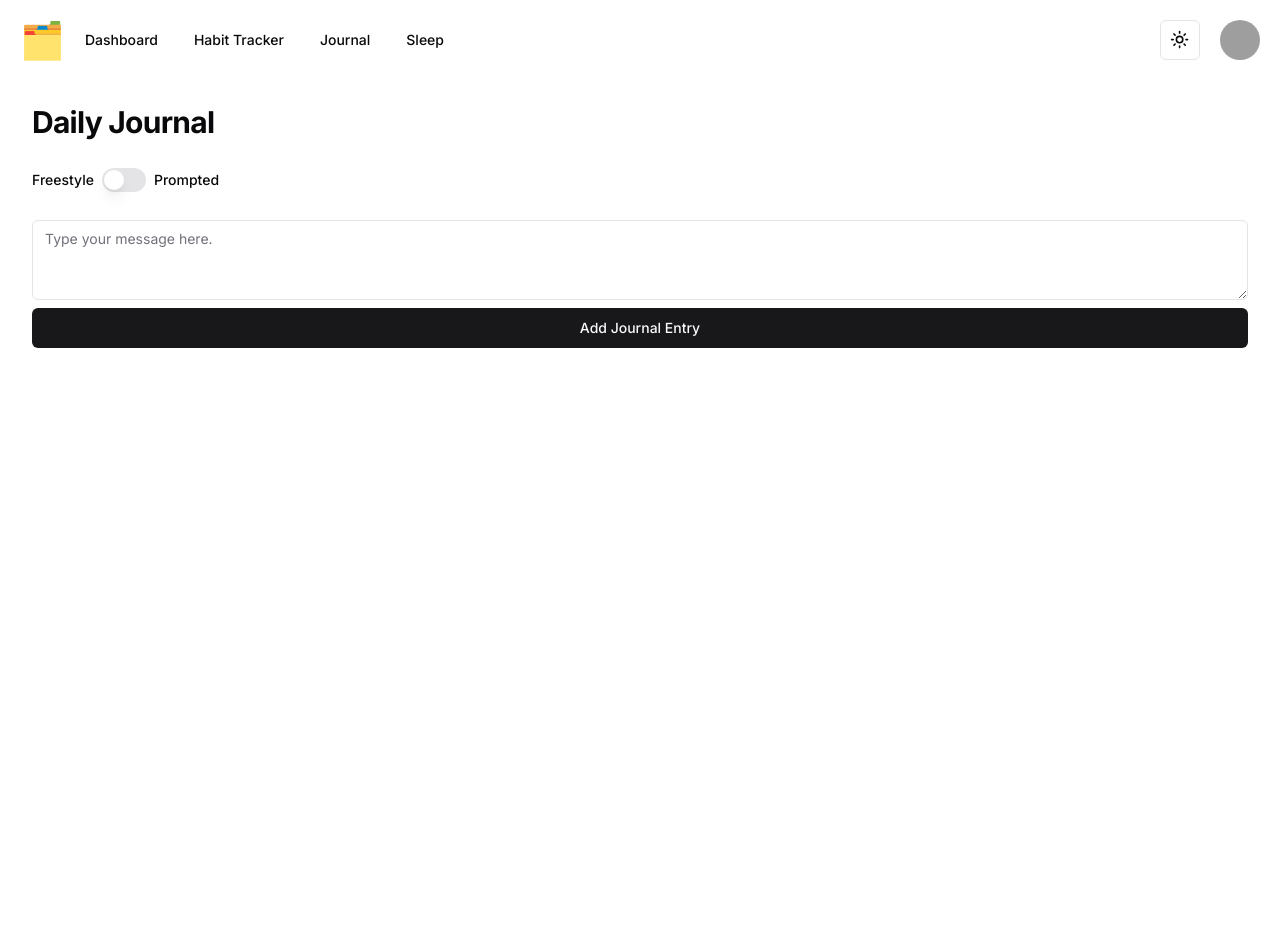
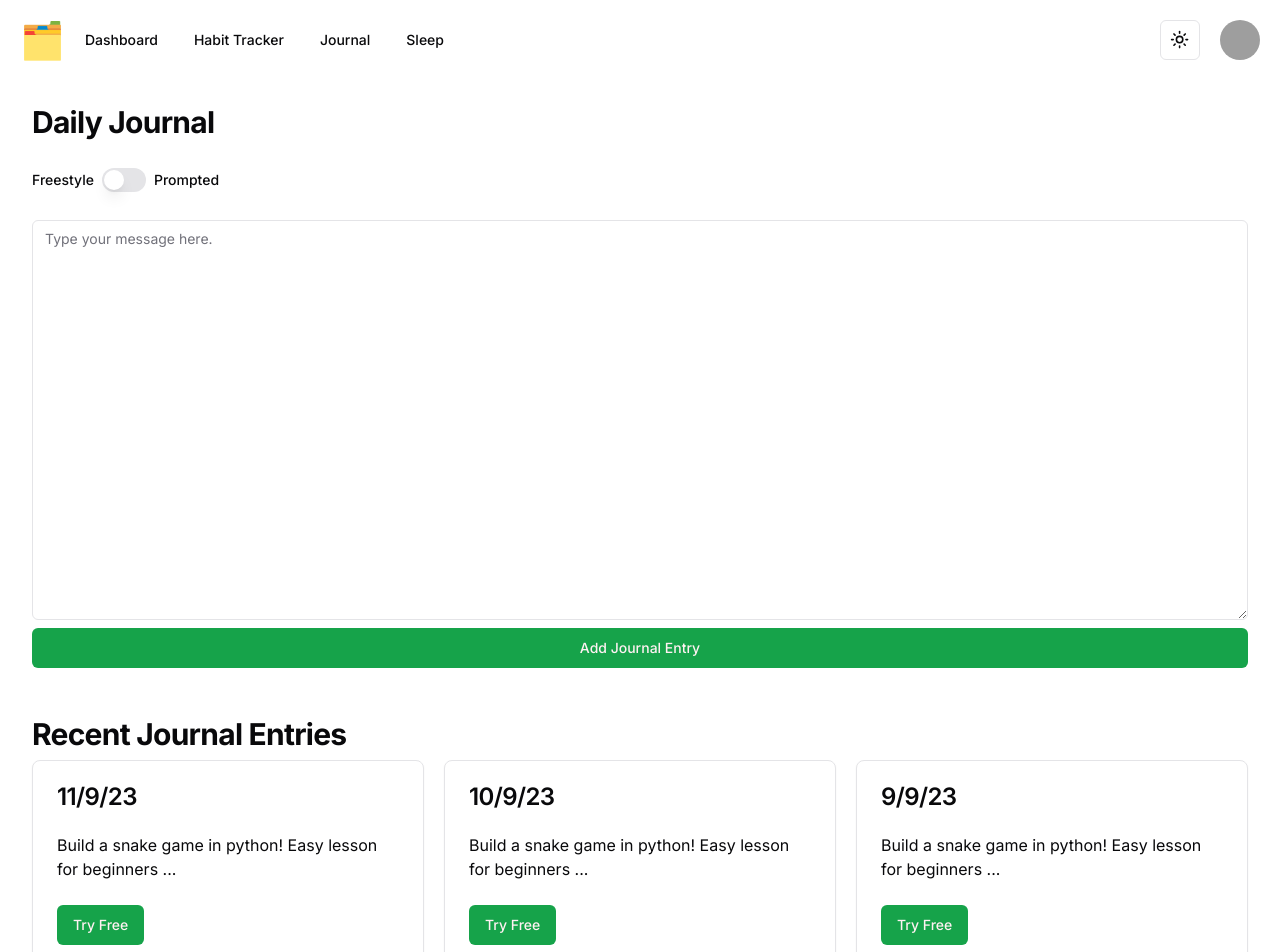
Before and after one commit to seandowdall/life-dev, a Next.js app: page /journal in a window 1280 px wide. Shown: the top 952 px of the page. Before the commit the page ends 800 px from the top, so only its background shows below. Built offline with nearby package versions, Linux system fonts and the light colour scheme; grey boxes are pictures that could not be loaded.

Commit message:
Added Recent Journal entries templated section

```diff
--- a/app/globals.css
+++ b/app/globals.css
@@ -6,63 +6,46 @@
   :root {
     --background: 0 0% 100%;
     --foreground: 240 10% 3.9%;
-
     --card: 0 0% 100%;
     --card-foreground: 240 10% 3.9%;
-
     --popover: 0 0% 100%;
     --popover-foreground: 240 10% 3.9%;
-
-    --primary: 240 5.9% 10%;
-    --primary-foreground: 0 0% 98%;
-
+    --primary: 142.1 76.2% 36.3%;
+    --primary-foreground: 355.7 100% 97.3%;
     --secondary: 240 4.8% 95.9%;
     --secondary-foreground: 240 5.9% 10%;
-
     --muted: 240 4.8% 95.9%;
     --muted-foreground: 240 3.8% 46.1%;
-
     --accent: 240 4.8% 95.9%;
     --accent-foreground: 240 5.9% 10%;
-
     --destructive: 0 84.2% 60.2%;
     --destructive-foreground: 0 0% 98%;
-
     --border: 240 5.9% 90%;
     --input: 240 5.9% 90%;
-    --ring: 240 10% 3.9%;
-
+    --ring: 142.1 76.2% 36.3%;
     --radius: 0.5rem;
   }
 
   .dark {
-    --background: 240 10% 3.9%;
-    --foreground: 0 0% 98%;
-
-    --card: 240 10% 3.9%;
-    --card-foreground: 0 0% 98%;
-
-    --popover: 240 10% 3.9%;
-    --popover-foreground: 0 0% 98%;
-
-    --primary: 0 0% 98%;
-    --primary-foreground: 240 5.9% 10%;
-
+    --background: 20 14.3% 4.1%;
+    --foreground: 0 0% 95%;
+    --card: 24 9.8% 10%;
+    --card-foreground: 0 0% 95%;
+    --popover: 0 0% 9%;
+    --popover-foreground: 0 0% 95%;
+    --primary: 142.1 70.6% 45.3%;
+    --primary-foreground: 144.9 80.4% 10%;
     --secondary: 240 3.7% 15.9%;
     --secondary-foreground: 0 0% 98%;
-
-    --muted: 240 3.7% 15.9%;
+    --muted: 0 0% 15%;
     --muted-foreground: 240 5% 64.9%;
-
-    --accent: 240 3.7% 15.9%;
+    --accent: 12 6.5% 15.1%;
     --accent-foreground: 0 0% 98%;
-
     --destructive: 0 62.8% 30.6%;
-    --destructive-foreground: 0 0% 98%;
-
+    --destructive-foreground: 0 85.7% 97.3%;
     --border: 240 3.7% 15.9%;
     --input: 240 3.7% 15.9%;
-    --ring: 240 4.9% 83.9%;
+    --ring: 142.4 71.8% 29.2%;
   }
 }
 
--- a/app/journal/page.tsx
+++ b/app/journal/page.tsx
@@ -1,7 +1,17 @@
 import { Button } from "@/components/ui/button";
+import {
+  Card,
+  CardContent,
+  CardDescription,
+  CardFooter,
+  CardHeader,
+  CardTitle,
+} from "@/components/ui/card";
 import { Label } from "@/components/ui/label";
 import { Switch } from "@/components/ui/switch";
 import { Textarea } from "@/components/ui/textarea";
+import Image from "next/image";
+import Link from "next/link";
 
 export default function JournalPage() {
   return (
@@ -20,6 +30,62 @@ export default function JournalPage() {
           <Button>Add Journal Entry</Button>
         </div>
       </div>
+      <div className="flex flex-col space-y-2">
+        <h2 className="text-3xl font-bold tracking-tight pt-12 space-y-4">
+          Recent Journal Entries
+        </h2>
+        <div className="flex justify-center space-x-5 pb-20">
+          <div className="w-1/3">
+            <Card>
+              <CardHeader>
+                <CardTitle>11/9/23</CardTitle>
+              </CardHeader>
+              <CardContent>
+                <p>
+                  Build a snake game in python! Easy lesson for beginners ...
+                </p>
+              </CardContent>
+              <CardFooter>
+                <Link href="">
+                  <Button>Try Free</Button>
+                </Link>
+              </CardFooter>
+            </Card>
+          </div>
+          <div className="w-1/3">
+            <Card>
+              <CardHeader>
+                <CardTitle>10/9/23</CardTitle>
+              </CardHeader>
+              <CardContent>
+                <p>
+                  Build a snake game in python! Easy lesson for beginners ...
+                </p>
+              </CardContent>
+              <CardFooter>
+                <Link href="/courses/python-basics">
+                  <Button>Try Free</Button>
+                </Link>
+              </CardFooter>
+            </Card>
+          </div>
+          <div className="w-1/3">
+            <Card>
+              <CardHeader>
+                <CardTitle>9/9/23</CardTitle>
+              </CardHeader>
+              <CardContent>
+                <p>
+                  Build a snake game in python! Easy lesson for beginners ...
+                </p>
+              </CardContent>
+              <CardFooter>
+                <Button>Try Free</Button>
+              </CardFooter>
+            </Card>
+          </div>
+        </div>
+      </div>
     </div>
   );
 }
--- a/components/ui/textarea.tsx
+++ b/components/ui/textarea.tsx
@@ -1,6 +1,6 @@
-import * as React from "react"
+import * as React from "react";
 
-import { cn } from "@/lib/utils"
+import { cn } from "@/lib/utils";
 
 export interface TextareaProps
   extends React.TextareaHTMLAttributes<HTMLTextAreaElement> {}
@@ -10,15 +10,15 @@ const Textarea = React.forwardRef<HTMLTextAreaElement, TextareaProps>(
     return (
       <textarea
         className={cn(
-          "flex min-h-[80px] w-full rounded-md border border-input bg-background px-3 py-2 text-sm ring-offset-background placeholder:text-muted-foreground focus-visible:outline-none focus-visible:ring-2 focus-visible:ring-ring focus-visible:ring-offset-2 disabled:cursor-not-allowed disabled:opacity-50",
+          "flex min-h-[400px] w-full rounded-md border border-input bg-background px-3 py-2 text-sm ring-offset-background placeholder:text-muted-foreground focus-visible:outline-none focus-visible:ring-2 focus-visible:ring-ring focus-visible:ring-offset-2 disabled:cursor-not-allowed disabled:opacity-50",
           className
         )}
         ref={ref}
         {...props}
       />
-    )
+    );
   }
-)
-Textarea.displayName = "Textarea"
+);
+Textarea.displayName = "Textarea";
 
-export { Textarea }
+export { Textarea };
```
